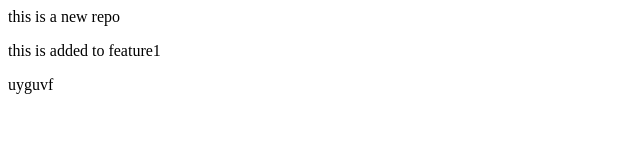
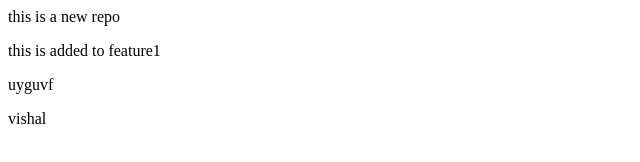
Before and after one commit to vishalverma2309/localrepo, a plain HTML site: page index.html in a window 1280 px wide. Shown: the full height of the page, 0-640 px from the left. Drawn offline with Linux system fonts and the light colour scheme.

Commit message:
add vishal

```diff
--- a/index.html
+++ b/index.html
@@ -1,3 +1,4 @@
 <p>this is a new repo</p>
 <p>this is added to feature1</p>
 <p>uyguvf</p>
+<P>vishal</P>
```
